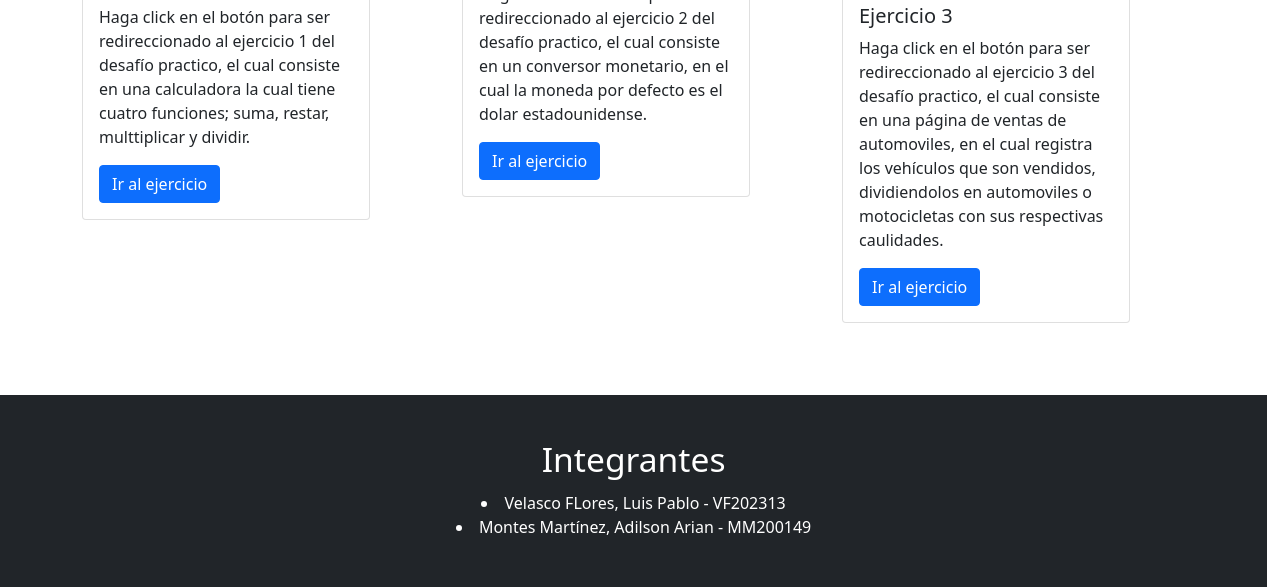
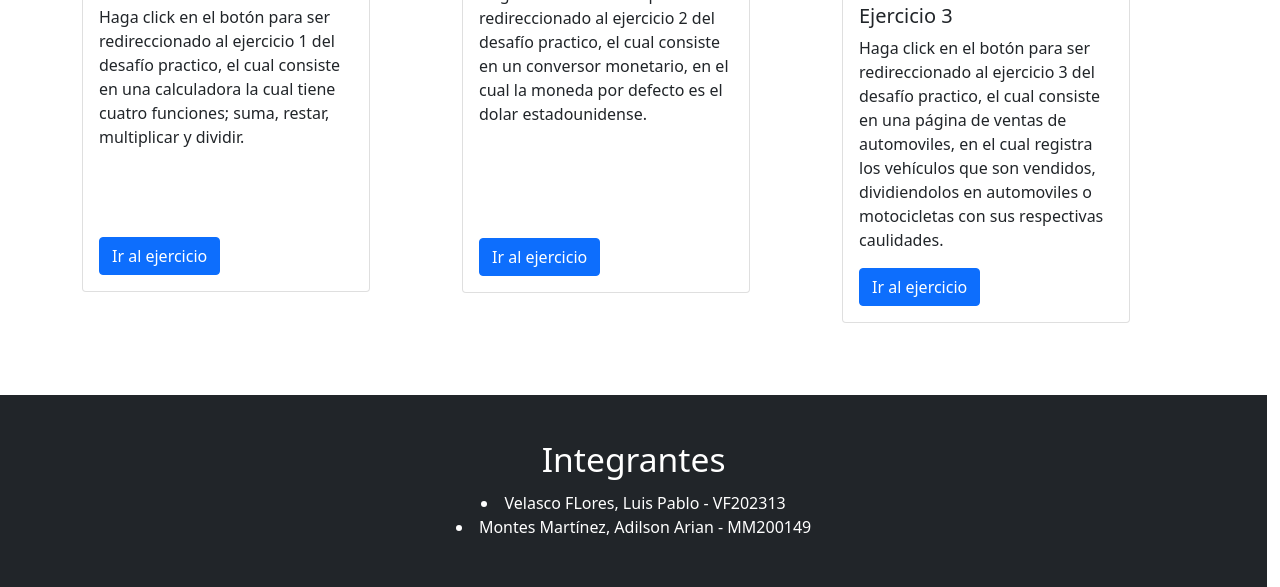
Before and after one commit to luispablovelasco/desafioPractico3_LICL, a plain HTML site: page index.html in a window 1280 px wide. Shown: the part 356-943 px from the top of the page. Drawn offline with nearby package versions, Linux system fonts and the light colour scheme.

Commit message:
Arreglando detalles

```diff
--- a/index.html
+++ b/index.html
@@ -31,7 +31,7 @@
               <img src="./images/numero.png" class="card-img-top" alt="...">
               <div class="card-body">
                 <h5 class="card-title">Ejercicio 1</h5>
-                <p class="card-text">Haga click en el botón para ser redireccionado al ejercicio 1 del desafío practico, el cual consiste en una calculadora la cual tiene cuatro funciones; suma, restar, multtiplicar y dividir.</p>
+                <p class="card-text">Haga click en el botón para ser redireccionado al ejercicio 1 del desafío practico, el cual consiste en una calculadora la cual tiene cuatro funciones; suma, restar, multiplicar y dividir.</p><br><br><br>
                 <a href="./pages/ejercicio1.html" class="btn btn-primary">Ir al ejercicio</a>
               </div>
             </div>
@@ -41,7 +41,7 @@
               <img src="./images/cambio-dinero-aeropuerto.png" class="card-img-top" alt="...">
               <div class="card-body">
                 <h5 class="card-title">Ejercicio 2</h5>
-                <p class="card-text">Haga click en el botón para ser redireccionado al ejercicio 2 del desafío practico, el cual consiste en un conversor monetario, en el cual la moneda por defecto es el dolar estadounidense.</p>
+                <p class="card-text">Haga click en el botón para ser redireccionado al ejercicio 2 del desafío practico, el cual consiste en un conversor monetario, en el cual la moneda por defecto es el dolar estadounidense.</p><br><br><br><br>
                 <a href="./pages/ejercicio2.html" class="btn btn-primary">Ir al ejercicio</a>
               </div>
             </div>
```
Also changed, not shown: pages/ejercicio1.html (+0 -1 lines).
